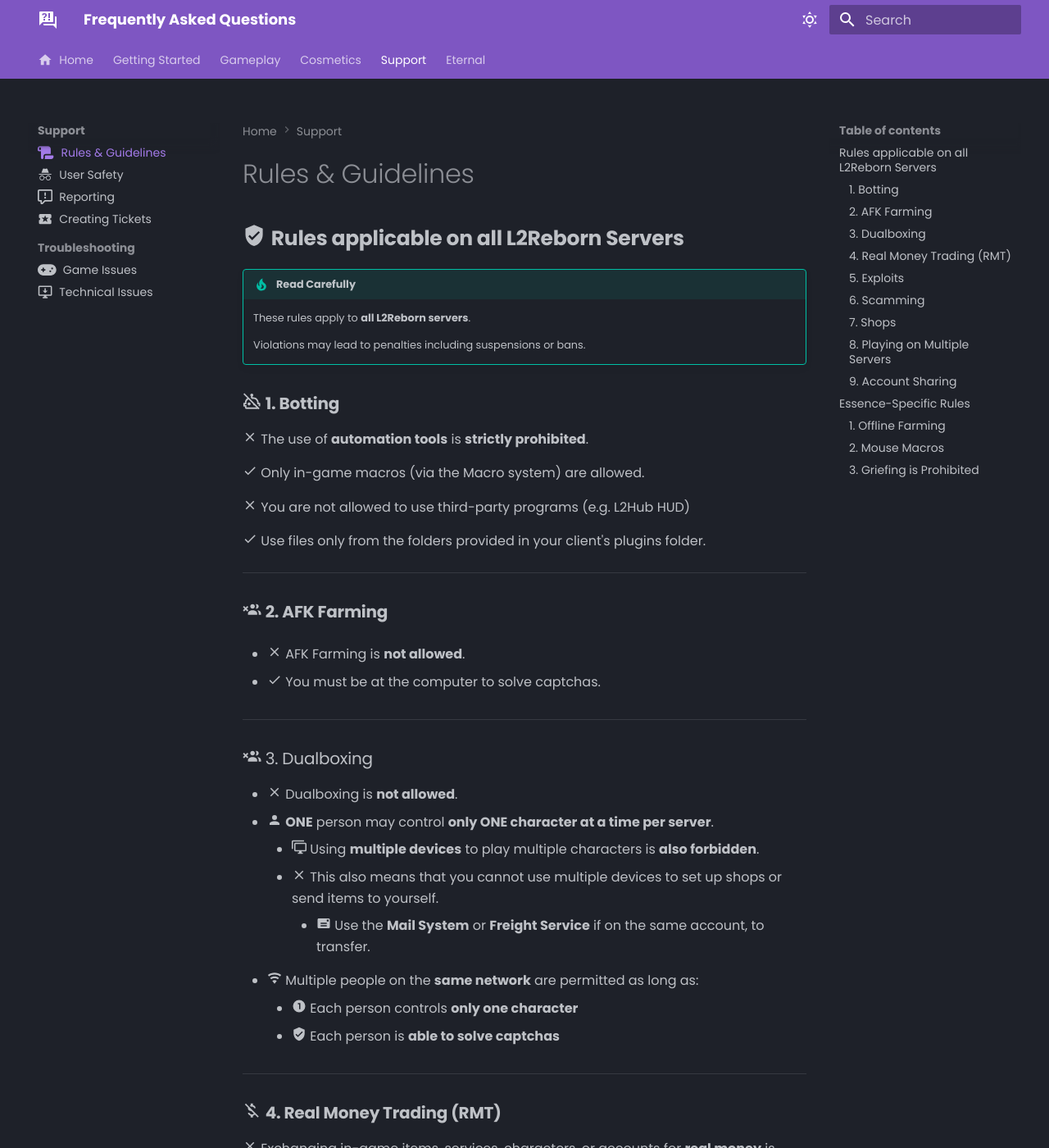
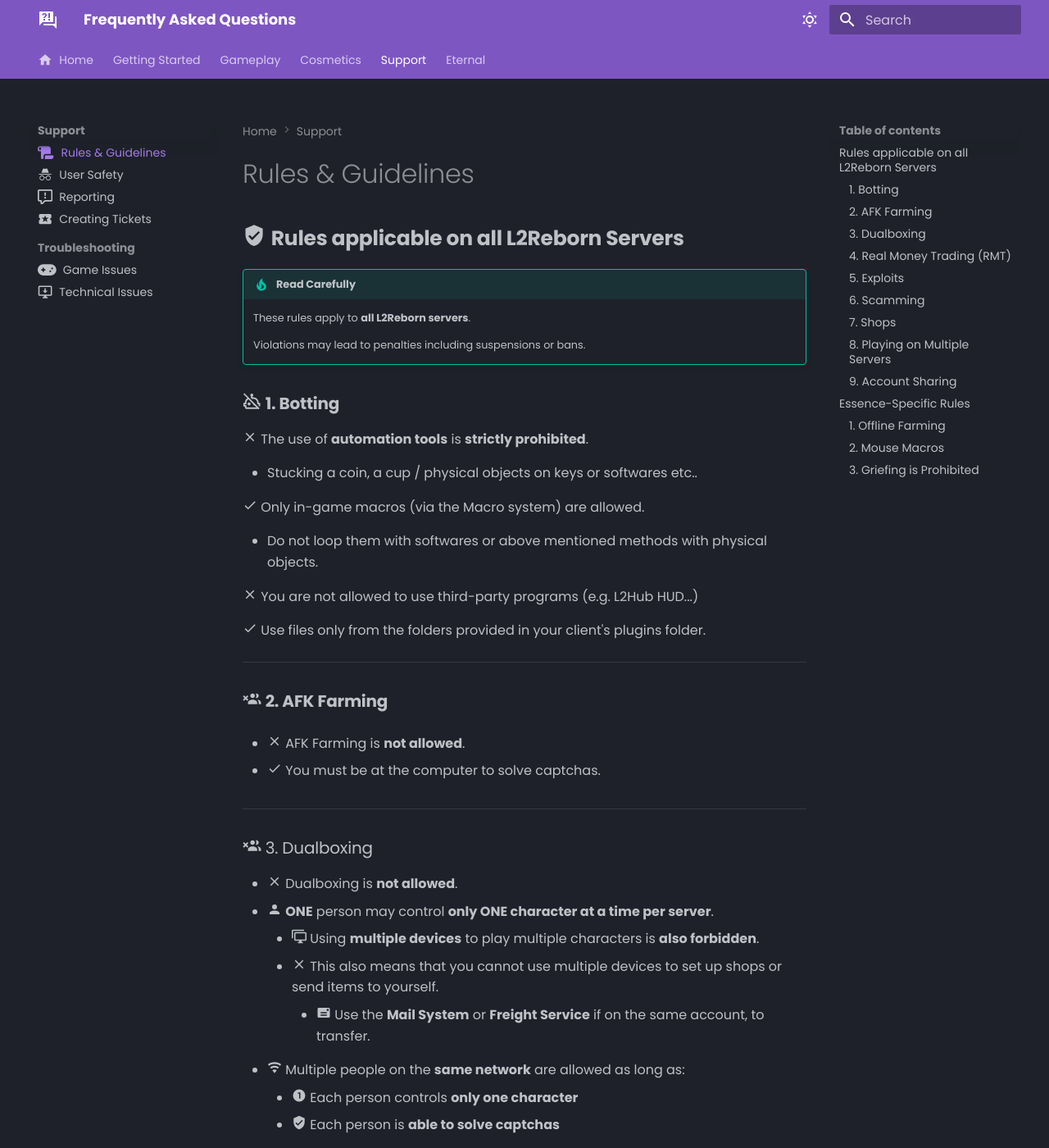
Before and after one commit to tab1-web/faq, an MkDocs documentation site: the page built from docs/support/rules.md, in a window 1280 px wide and 1400 px high. Shown: the whole window at 82% size. Built offline with MkDocs 1.6.1 and Material for MkDocs 9.7.7, drawn with Linux system fonts in a browser that asks for light colours; some web fonts are replaced.

Commit message:
rules & macro adjusting

```diff
--- a/docs/support/rules.md
+++ b/docs/support/rules.md
@@ -14,9 +14,13 @@
 
 :material-close: The use of **automation tools** is **strictly prohibited**.
 
+- Stucking a coin, a cup / physical objects on keys or softwares etc..
+
 :material-check: Only in-game macros (via the Macro system) are allowed.
 
-:material-close: You are not allowed to use third-party programs (e.g. L2Hub HUD)
+- Do not loop them with softwares or above mentioned methods with physical objects.
+
+:material-close: You are not allowed to use third-party programs (e.g. L2Hub HUD...)
 
 :material-check: Use files only from the folders provided in your client's plugins folder.
 
@@ -36,7 +40,7 @@
     - :material-close: This also means that you cannot use multiple devices to set up shops or send
     items to yourself.
         - :material-mail: Use the **Mail System** or **Freight Service** if on the same account, to transfer.
-- :material-wifi: Multiple people on the **same network** are permitted as long as:
+- :material-wifi: Multiple people on the **same network** are allowed as long as:
     - :material-numeric-1-circle: Each person controls **only one character**
     - :material-shield-check: Each person is **able to solve captchas**
 
```
Also changed, not shown: docs/gameplay/macro.md (+14 -2 lines).
